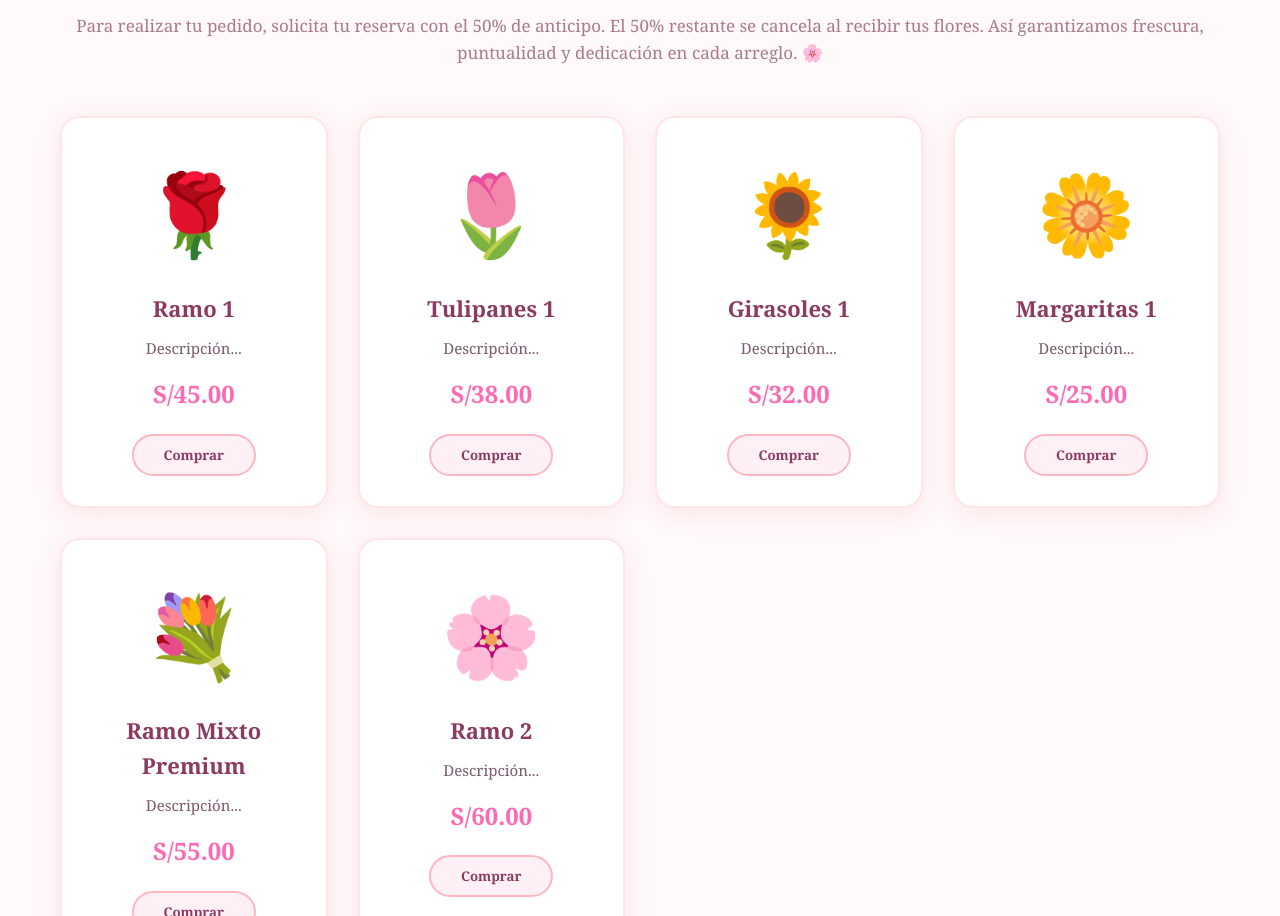
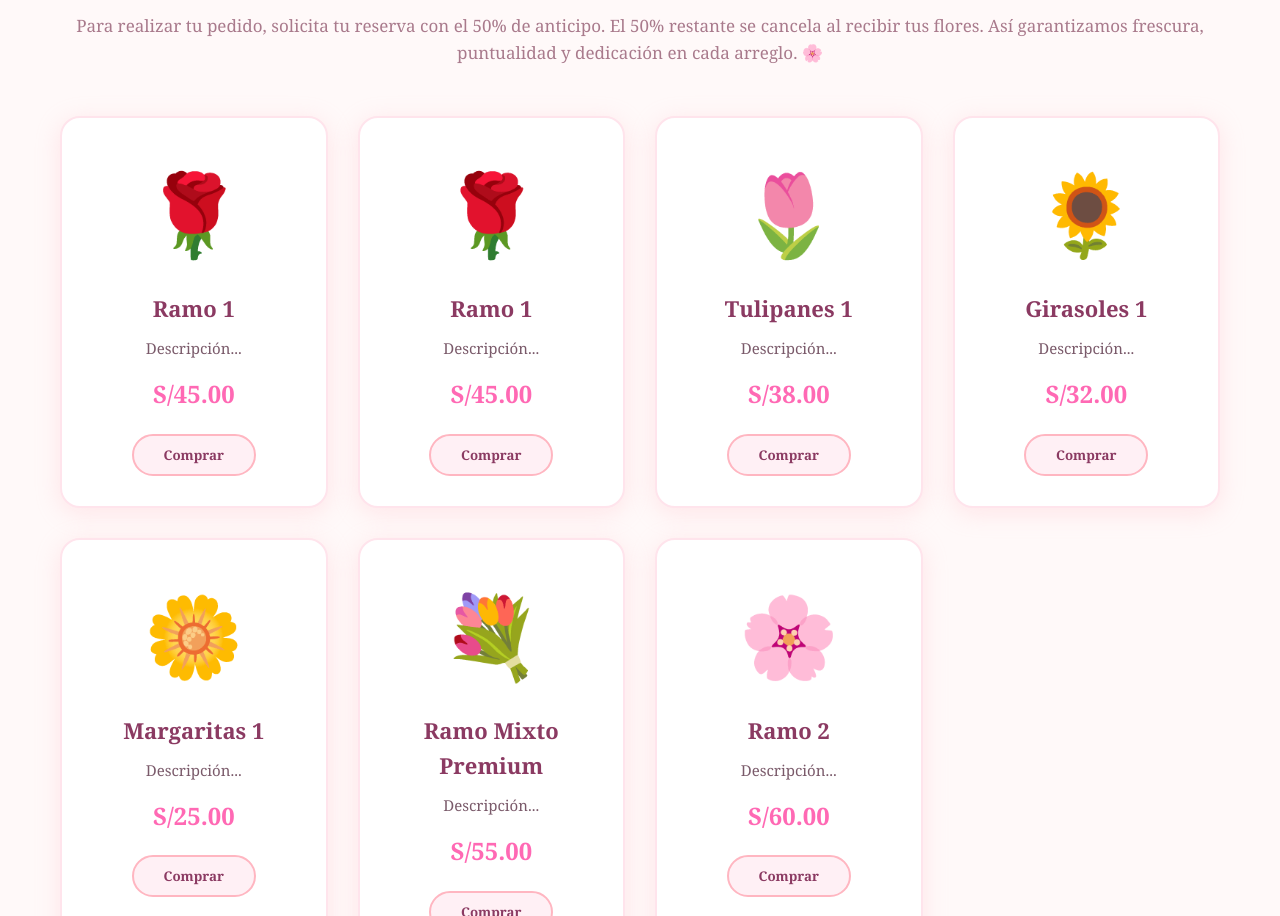
Before and after one commit to jxhxn25/EternaRosa, a plain HTML site: page index.html in a window 1280 px wide. Shown: the part 792-1708 px from the top of the page. Drawn offline with Linux system fonts and the light colour scheme.

Commit message:
Update index.html

```diff
--- a/index.html
+++ b/index.html
@@ -356,6 +356,14 @@ Así garantizamos frescura, puntualidad y dedicación en cada arreglo. 🌸</p>
             </div>
 
             <div class="card">
+                <div class="card-emoji">🌹</div>
+                <h3>Ramo 1</h3>
+                <p>Descripción...</p>
+                <span class="precio">S/45.00</span>
+                <button onclick="abrirModalYape('Ramo 1', '45.00')" class="btn-comprar">Comprar</button>
+            </div>
+
+            <div class="card">
                 <div class="card-emoji">🌷</div>
                 <h3>Tulipanes 1</h3>
                 <p>Descripción...</p>
```
